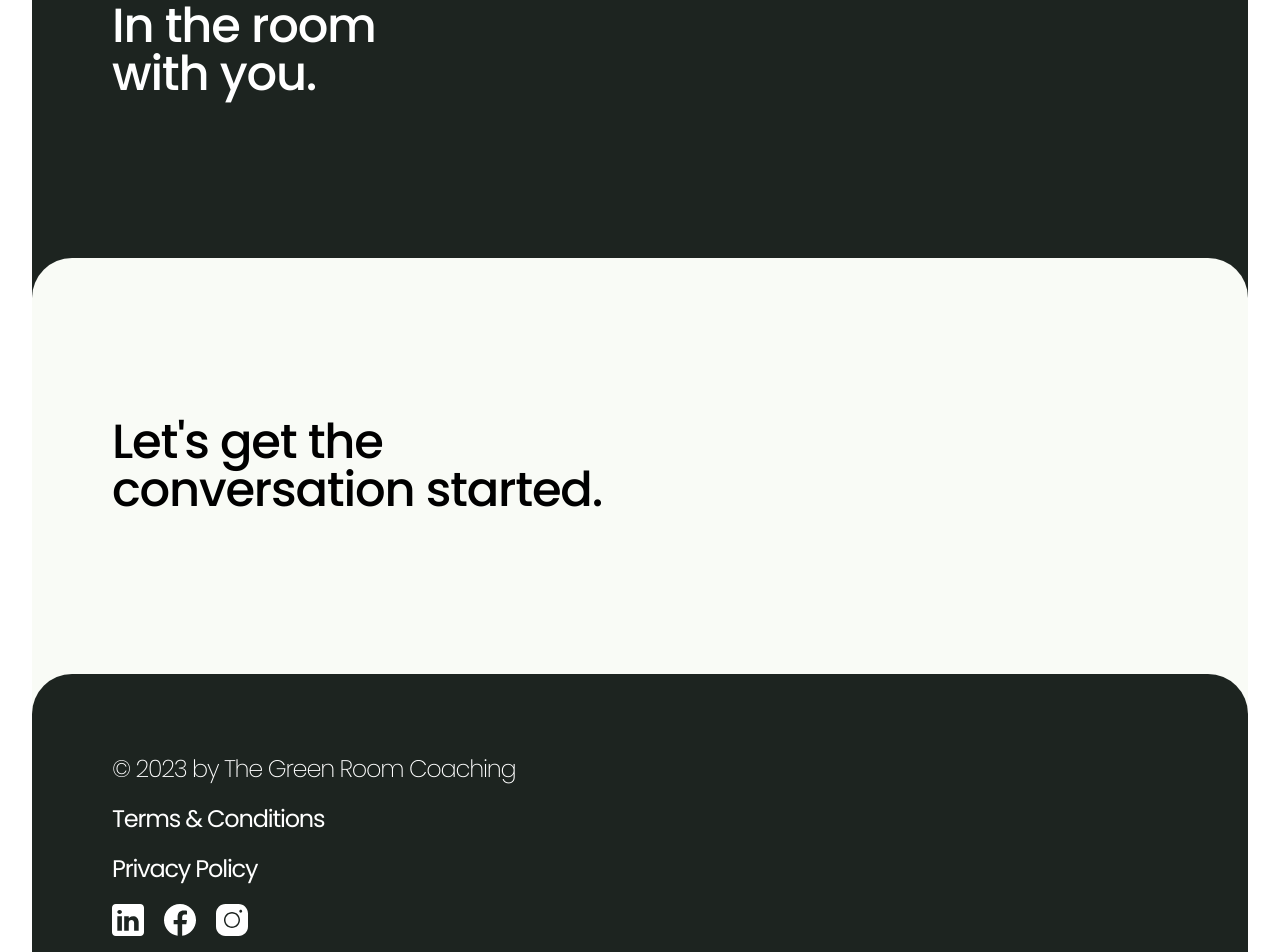
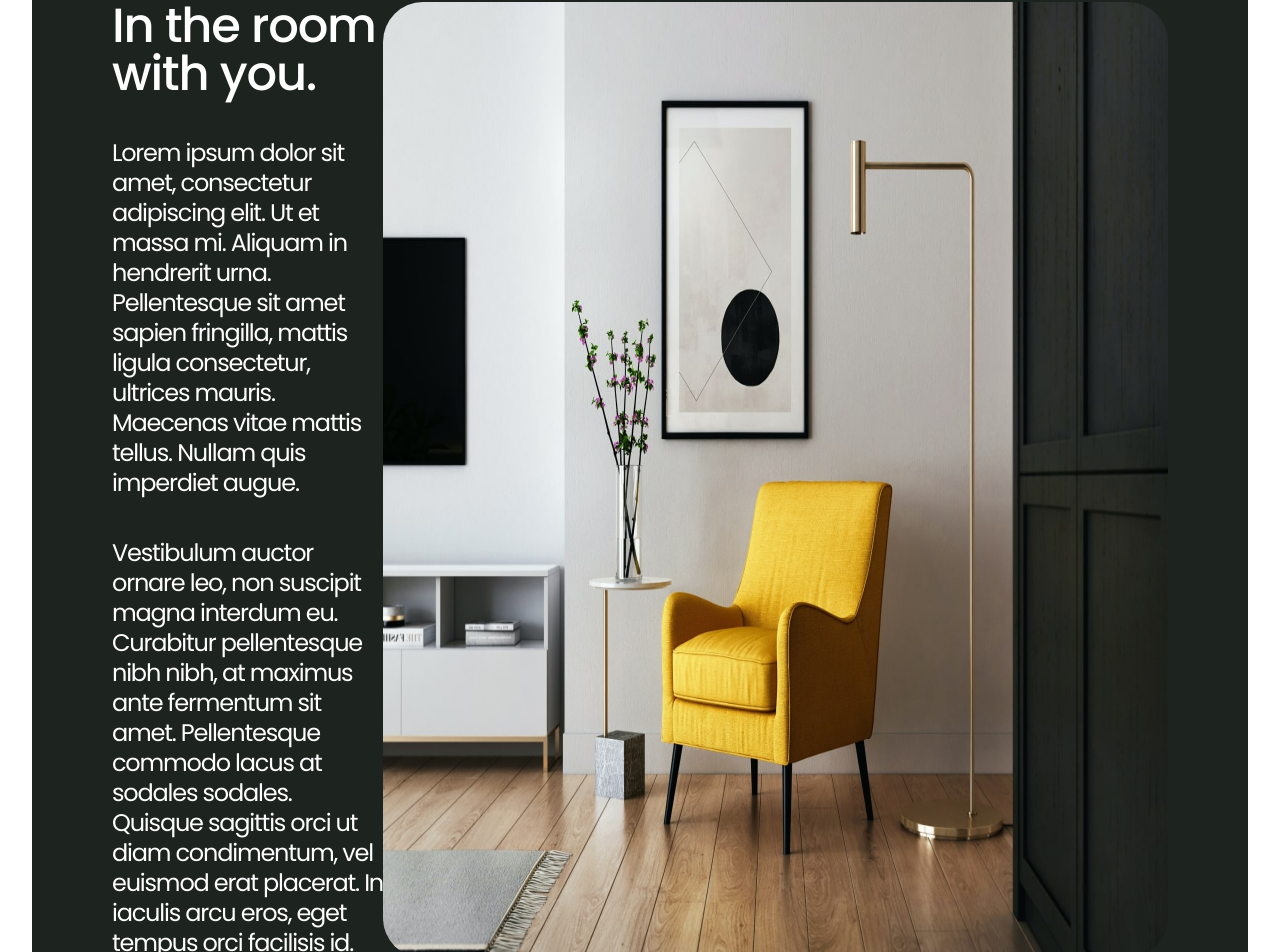
Before and after one commit to camcgreen/tgr, a Next.js app: page / in a window 1280 px wide. Shown: the part 1618-2570 px from the top of the page. Built offline with nearby package versions, Linux system fonts and the light colour scheme.

Commit message:
Escape quote mark

```diff
--- a/app/components/contact.jsx
+++ b/app/components/contact.jsx
@@ -4,7 +4,7 @@ const Contact = () => {
     return (
         <div className='card contact' id='contact'>
             <h2>
-                Let's get the
+                Let&apos;s get the
                 <br />
                 conversation started.
             </h2>
--- a/app/components/services.jsx
+++ b/app/components/services.jsx
@@ -3,11 +3,29 @@ import React from 'react';
 const Services = () => {
     return (
         <div className='card services' id='services'>
-            <h2>
-                In the room
-                <br />
-                with you.
-            </h2>
+            <div className='services__left'>
+                <h2>
+                    In the room
+                    <br />
+                    with you.
+                </h2>
+                <p>
+                    Lorem ipsum dolor sit amet, consectetur adipiscing elit. Ut
+                    et massa mi. Aliquam in hendrerit urna. Pellentesque sit
+                    amet sapien fringilla, mattis ligula consectetur, ultrices
+                    mauris. Maecenas vitae mattis tellus. Nullam quis imperdiet
+                    augue.{' '}
+                </p>
+                <p>
+                    Vestibulum auctor ornare leo, non suscipit magna interdum
+                    eu. Curabitur pellentesque nibh nibh, at maximus ante
+                    fermentum sit amet. Pellentesque commodo lacus at sodales
+                    sodales. Quisque sagittis orci ut diam condimentum, vel
+                    euismod erat placerat. In iaculis arcu eros, eget tempus
+                    orci facilisis id.
+                </p>
+            </div>
+            <img src='/images/chair.jpg' alt='In the room with you.' />
         </div>
     );
 };
--- a/app/globals.scss
+++ b/app/globals.scss
@@ -346,6 +346,29 @@ a {
 .services {
     background-color: #1D2420;
     color: white;
+    display: flex;
+    justify-content: space-between;
+
+    &__left {
+        max-width: 600px;
+
+        h2 {
+            margin-bottom: 40px;
+        }
+
+        p {
+            margin-bottom: 40px;
+
+            &:last-of-type {
+                margin-bottom: 0;
+            }
+        }
+    }
+
+    img {
+        width: 785px;
+        border-radius: $borderRadiusLarge;
+    }
 }
 
 .contact {
```
